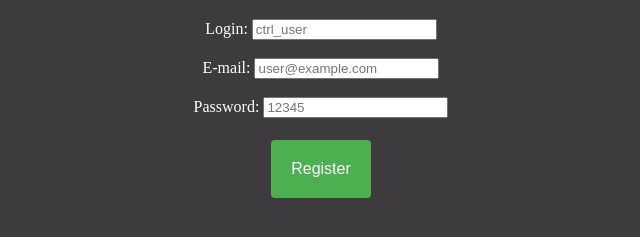
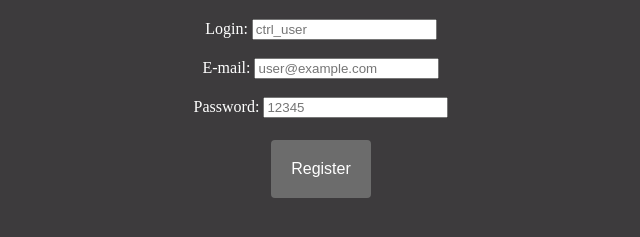
Before and after one commit to ars-lang/ctrlrezervation, a plain HTML site: page index.html in a window 1280 px wide. Shown: the part 79-316 px from the top of the page, without its empty margins (319-959 px from the left). Drawn offline with Linux system fonts and the light colour scheme.

Commit message:
Update index.html

```diff
--- a/index.html
+++ b/index.html
@@ -5,7 +5,7 @@
 	<meta name="viewport" content="width=device-width, initial-scale=1">
 	<style>
 .button {
-    background-color: #4CAF50; /* Green */
+    background-color: #6c6c6c;
     border: none;
     color: white;
     padding: 20px;
```
